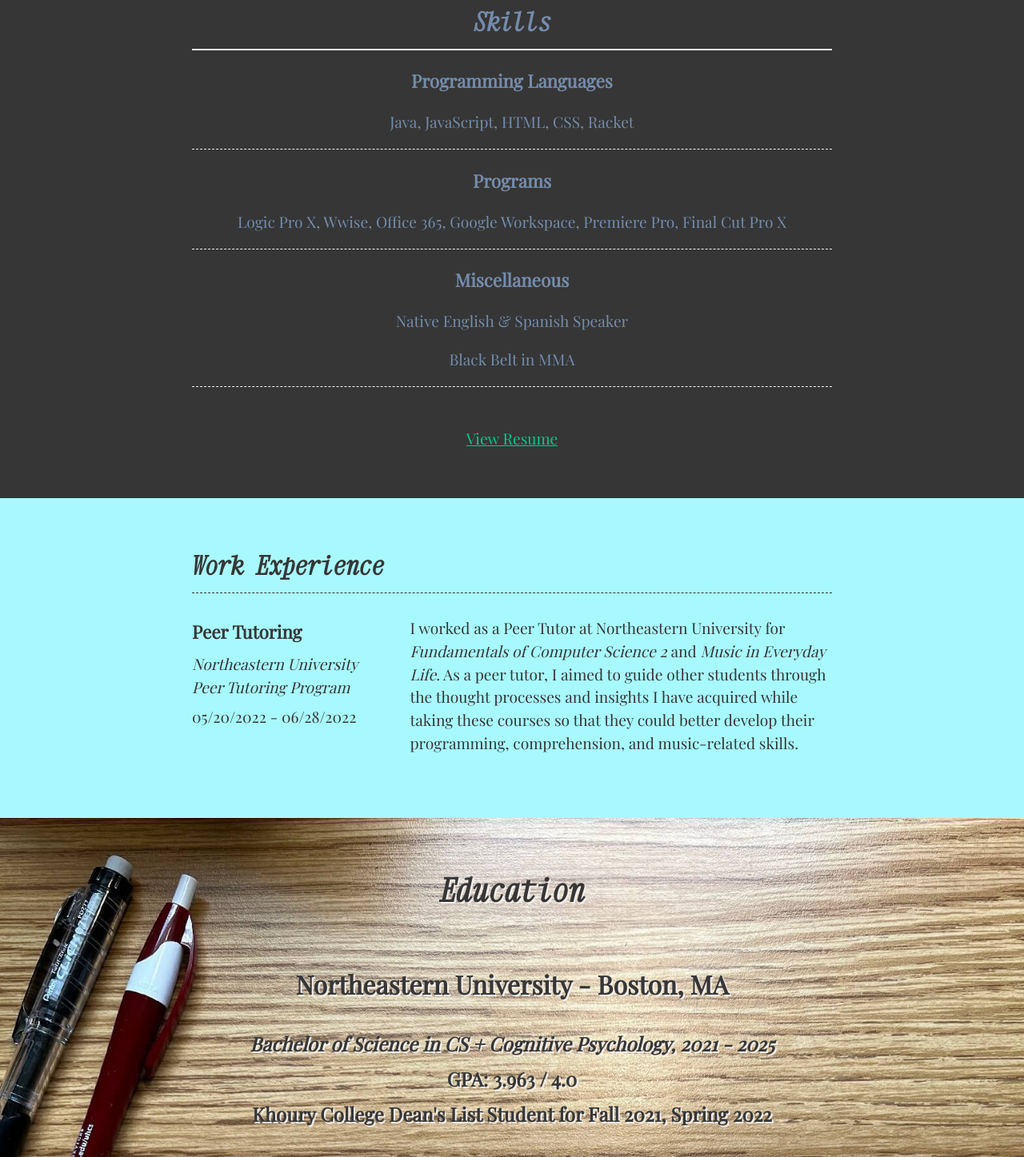
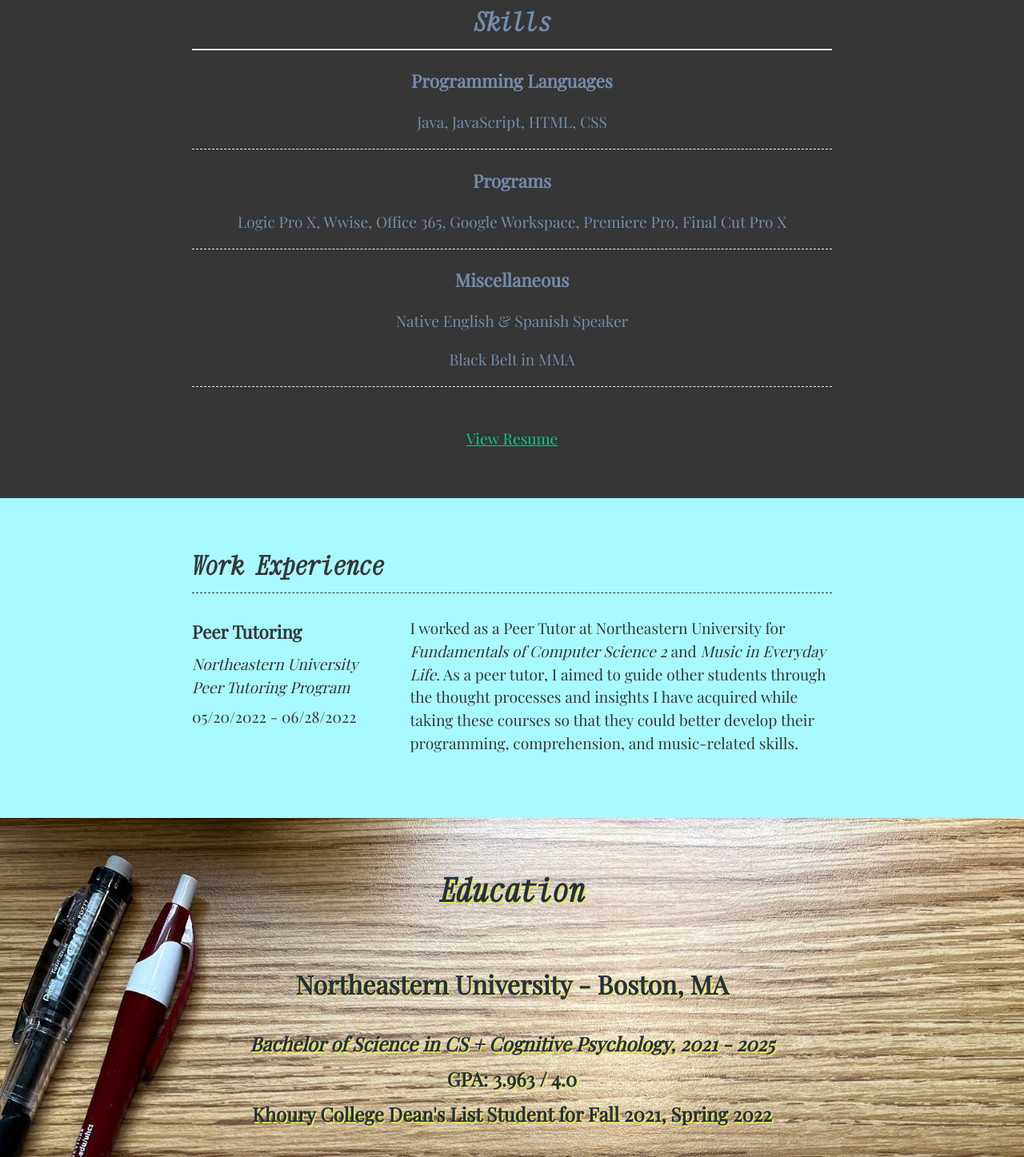
Before and after one commit to MidnightandShadow/MidnightandShadow.github.io, a plain HTML site: page index.html in a window 1280 px wide. Shown: the part 1753-3200 px from the top of the page at 80% size. Drawn offline with Linux system fonts and the light colour scheme.

Commit message:
updated resume, education text shadow, rmvd Racket

```diff
--- a/css/styles.css
+++ b/css/styles.css
@@ -246,10 +246,10 @@ header ul {
 }
 
 .education h2, .education h3, .education p {
-	color: #363636ff; /* jet */
+	color: #242f40ff; /* gunmetal */
 	font-weight: bold;
 	text-align: center;
-	text-shadow: 0.125rem 0.125rem #f5efedff;
+	text-shadow: 0.11rem 0.11rem #e5e756ff;
 }
 
 .education h2 {
@@ -259,6 +259,7 @@ header ul {
 .education h3 {
 	font-size: 2rem;
 	margin: 4rem 0 2rem;
+	text-shadow: 0.1rem 0.09rem #e5e756ff;
 }
 
 .education p {
--- a/index.html
+++ b/index.html
@@ -96,7 +96,7 @@
 
 							<section>
 								<h3>Programming Languages</h3>
-								<p>Java, JavaScript, HTML, CSS, Racket</p>
+								<p>Java, JavaScript, HTML, CSS</p>
 							</section>
 
 							<section>
```
Also changed, not shown: 1 other file.
